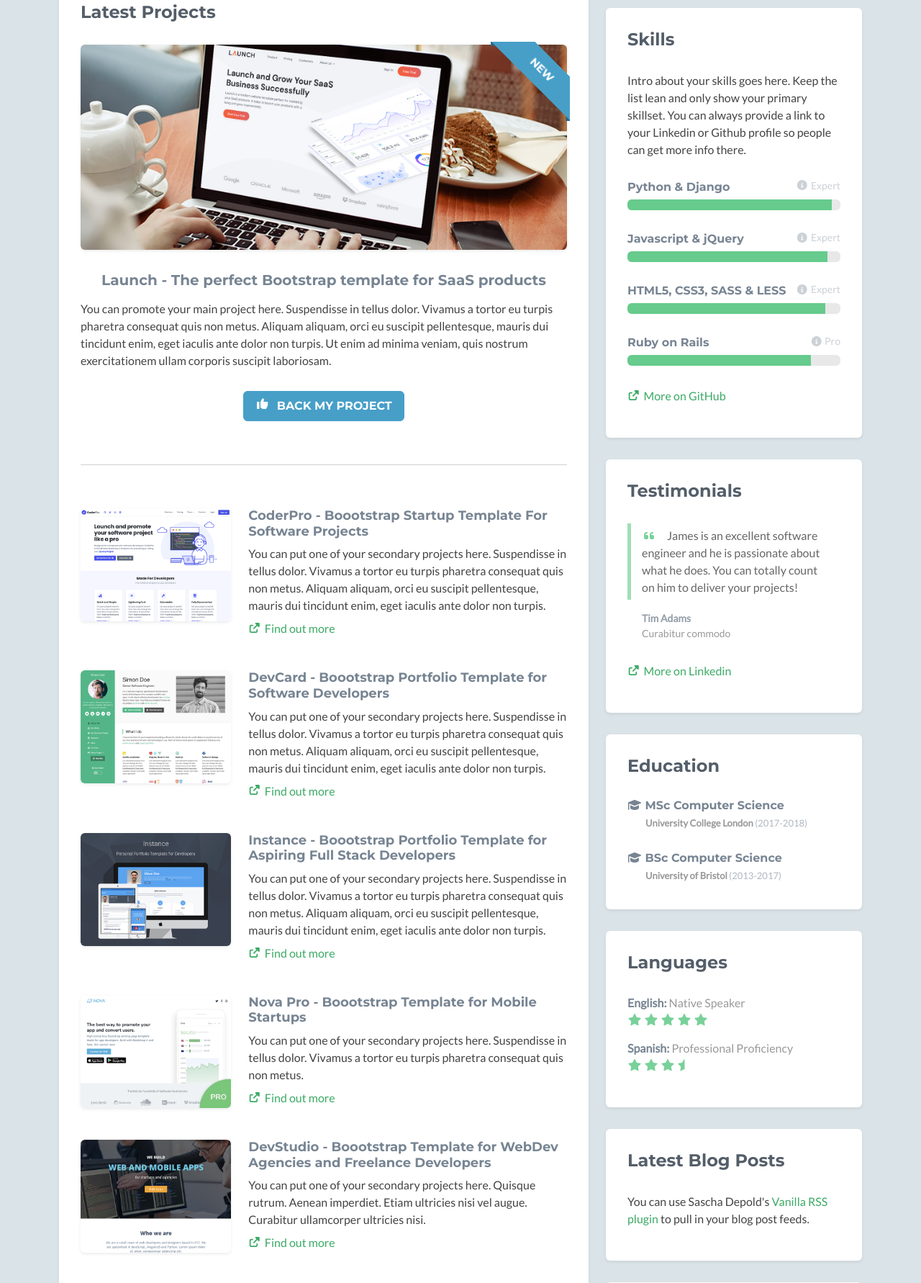
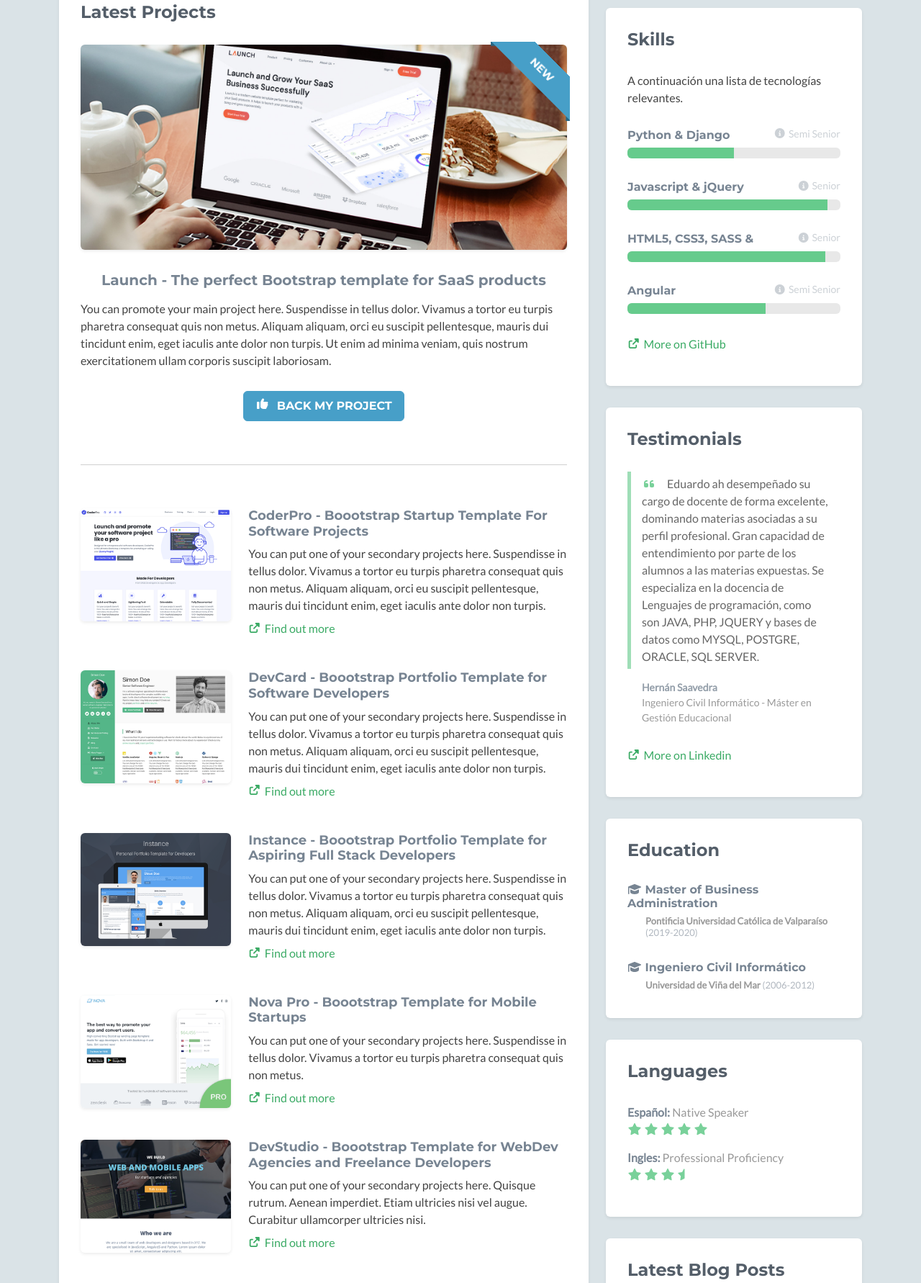
Before and after one commit to eduzamorano/eduzamorano.github.io, a plain HTML site: page index.html in a window 1280 px wide. Shown: the part 538-2320 px from the top of the page at 72% size. Drawn offline with nearby package versions, Linux system fonts and the light colour scheme; no server answers; a script that the page names is missing; some icons are missing.

Commit message:
cambios logo y mas información

```diff
--- a/index.html
+++ b/index.html
@@ -36,16 +36,16 @@
         <div class="container">
 	        <div class="row align-items-center">
 			    <div class="col">
-		            <img class="profile-image img-fluid float-start rounded-circle" src="assets/images/profile.jpeg" alt="profile image"  />
+		            <img class="profile-image img-fluid float-start rounded-circle" src="assets/images/profile.png" width="180px" alt="profile image"  />
 		            <div class="profile-content">
 		                <h1 class="name">Eduardo Zamorano Orrego</h1>
 		                <h2 class="desc">Software Developer</h2>
 		                <ul class="social list-inline">
-		                    <li class="list-inline-item"><a href="#"><i class="fab fa-twitter"></i></a></li>
-		                    <li class="list-inline-item"><a href="#"><i class="fab fa-linkedin-in"></i></a></li>
-		                    <li class="list-inline-item"><a href="#"><i class="fab fa-github-alt"></i></a></li>
+		                    <li class="list-inline-item"><a href="http://twitter.com/eduzamorano"><i class="fab fa-twitter"></i></a></li>
+		                    <li class="list-inline-item"><a href="https://www.linkedin.com/in/eduardozamorano/"><i class="fab fa-linkedin-in"></i></a></li>
+		                    <li class="list-inline-item"><a href="https://github.com/eduzamorano/"><i class="fab fa-github-alt"></i></a></li>
 		                    <li class="list-inline-item"><a href="#"><i class="fab fa-stack-overflow"></i></a></li>
-		                    <li class="list-inline-item last-item"><a href="#"><i class="fab fa-codepen"></i></a></li>
+		                    <li class="list-inline-item last-item"><a href="https://codepen.io/eduzamorano"><i class="fab fa-codepen"></i></a></li>
 		                </ul>
 		            </div><!--//profile-->
 			    </div><!--//col-->
@@ -240,40 +240,40 @@
                         <h2 class="heading">Skills</h2>
                         <div class="content">
                             <p class="intro">
-                                Intro about your skills goes here. Keep the list lean and only show your primary skillset. You can always provide a link to your Linkedin or Github profile so people can get more info there.</p>
+                                A continuación una lista de tecnologías relevantes.</p>
 
                             <div class="skillset">
 
                                 <div class="item">
-                                    <h3 class="level-title">Python &amp; Django<span class="level-label" data-bs-toggle="tooltip" data-bs-placement="left" title="You can use the tooltip to explain more about your skill level..."><i class="fas fa-info-circle"></i>Expert</span></h3>
+                                    <h3 class="level-title">Python &amp; Django<span class="level-label" data-bs-toggle="tooltip" data-bs-placement="left" title="You can use the tooltip to explain more about your skill level..."><i class="fas fa-info-circle"></i>Semi Senior</span></h3>
 
                                     <div class="level-bar progress">
-									    <div class="progress-bar level-bar-inner" role="progressbar" style="width: 96%" aria-valuenow="96"  aria-valuemin="0" aria-valuemax="96"></div>
+									    <div class="progress-bar level-bar-inner" role="progressbar" style="width: 50%" aria-valuenow="50"  aria-valuemin="0" aria-valuemax="50"></div>
 									</div><!--//level-bar-->
                                 </div><!--//item-->
 
                                 <div class="item">
-                                    <h3 class="level-title">Javascript &amp; jQuery<span class="level-label" data-bs-toggle="tooltip" data-bs-placement="left" title="You can use the tooltip to explain more about your skill level..."><i class="fas fa-info-circle"></i>Expert</span></h3>
+                                    <h3 class="level-title">Javascript &amp; jQuery<span class="level-label" data-bs-toggle="tooltip" data-bs-placement="left" title="You can use the tooltip to explain more about your skill level..."><i class="fas fa-info-circle"></i>Senior</span></h3>
                                     <div class="level-bar progress">
 									    <div class="progress-bar level-bar-inner" role="progressbar" style="width: 94%" aria-valuenow="94"  aria-valuemin="0" aria-valuemax="94"></div>
 									</div><!--//level-bar-->
                                 </div><!--//item-->
 
                                 <div class="item">
-                                    <h3 class="level-title">HTML5, CSS3, SASS &amp; LESS<span class="level-label" data-bs-toggle="tooltip" data-bs-placement="left" title="You can use the tooltip to explain more about your skill level..."><i class="fas fa-info-circle"></i>Expert</span></h3>
+                                    <h3 class="level-title">HTML5, CSS3, SASS &amp; <span class="level-label" data-bs-toggle="tooltip" data-bs-placement="left" title="You can use the tooltip to explain more about your skill level..."><i class="fas fa-info-circle"></i>Senior</span></h3>
                                     <div class="level-bar progress">
 									    <div class="progress-bar level-bar-inner" role="progressbar" style="width: 93%" aria-valuenow="93"  aria-valuemin="0" aria-valuemax="96"></div>
 									</div><!--//level-bar-->
                                 </div><!--//item-->
 
                                 <div class="item">
-                                    <h3 class="level-title">Ruby on Rails<span class="level-label" data-bs-toggle="tooltip" data-placement="left" title="You can use the tooltip to explain more about your skill level..."><i class="fas fa-info-circle"></i>Pro</span></h3>
+                                    <h3 class="level-title">Angular<span class="level-label" data-bs-toggle="tooltip" data-placement="left" title="You can use the tooltip to explain more about your skill level..."><i class="fas fa-info-circle"></i>Semi Senior</span></h3>
                                     <div class="level-bar progress">
-									    <div class="progress-bar level-bar-inner" role="progressbar" style="width: 86%" aria-valuenow="86"  aria-valuemin="0" aria-valuemax="96"></div>
+									    <div class="progress-bar level-bar-inner" role="progressbar" style="width: 65%" aria-valuenow="86"  aria-valuemin="0" aria-valuemax="96"></div>
 									</div><!--//level-bar-->
                                 </div><!--//item-->
 
-                                <p><a class="more-link" href="#"><i class="fas fa-external-link-alt"></i>More on GitHub</a></p>
+                                <p><a class="more-link" href="https://github.com/eduzamorano/" target="_blank"><i class="fas fa-external-link-alt"></i>More on GitHub</a></p>
                             </div>
                         </div><!--//content-->
                     </div><!--//section-inner-->
@@ -285,12 +285,12 @@
                         <div class="content">
                             <div class="item">
                                 <blockquote class="quote">
-                                    <p><i class="fas fa-quote-left"></i>James is an excellent software engineer and he is passionate about what he does. You can totally count on him to deliver your projects!</p>
+                                    <p><i class="fas fa-quote-left"></i>Eduardo ah desempeñado su cargo de docente de forma excelente, dominando materias asociadas a su perfil profesional. Gran capacidad de entendimiento por parte de los alumnos a las materias expuestas. Se especializa en la docencia de Lenguajes de programación, como son JAVA, PHP, JQUERY y bases de datos como MYSQL, POSTGRE, ORACLE, SQL SERVER.</p>
                                 </blockquote>
-                                <p class="source"><span class="name">Tim Adams</span><br /><span class="title">Curabitur commodo</span></p>
+                                <p class="source"><span class="name">Hernán Saavedra</span><br /><span class="title">Ingeniero Civil Informático - Máster en Gestión Educacional</span></p>
                             </div><!--//item-->
 
-                            <p><a class="more-link" href="#"><i class="fas fa-external-link-alt"></i>More on Linkedin</a></p>
+                            <p><a class="more-link" href="https://www.linkedin.com/in/eduardozamorano/" target="_blank"><i class="fas fa-external-link-alt"></i>More on Linkedin</a></p>
 
                         </div><!--//content-->
                     </div><!--//section-inner-->
@@ -301,12 +301,12 @@
                         <h2 class="heading">Education</h2>
                         <div class="content">
                             <div class="item">
-                                <h3 class="title"><i class="fas fa-graduation-cap"></i> MSc Computer Science</h3>
-                                <h4 class="university">University College London <span class="year">(2017-2018)</span></h4>
+                                <h3 class="title"><i class="fas fa-graduation-cap"></i> Master of Business Administration</h3>
+                                <h4 class="university">Pontificia Universidad Católica de Valparaíso <span class="year">(2019-2020)</span></h4>
                             </div><!--//item-->
                             <div class="item">
-                                <h3 class="title"><i class="fas fa-graduation-cap"></i> BSc Computer Science</h3>
-                                <h4 class="university">University of Bristol <span class="year">(2013-2017)</span></h4>
+                                <h3 class="title"><i class="fas fa-graduation-cap"></i> Ingeniero Civil Informático</h3>
+                                <h4 class="university">Universidad de Viña del Mar <span class="year">(2006-2012)</span></h4>
                             </div><!--//item-->
                         </div><!--//content-->
                     </div><!--//section-inner-->
@@ -318,11 +318,11 @@
                         <div class="content">
                             <ul class="list-unstyled">
                                 <li class="item">
-                                    <span class="title"><strong>English:</strong></span>
+                                    <span class="title"><strong>Español:</strong></span>
                                     <span class="level">Native Speaker <br class="visible-xs"/><i class="fas fa-star"></i> <i class="fas fa-star"></i> <i class="fas fa-star"></i> <i class="fas fa-star"></i> <i class="fas fa-star"></i> </span>
                                 </li><!--//item-->
                                 <li class="item">
-                                    <span class="title"><strong>Spanish:</strong></span>
+                                    <span class="title"><strong>Ingles:</strong></span>
                                     <span class="level">Professional Proficiency <br class="visible-sm visible-xs"/><i class="fas fa-star"></i> <i class="fas fa-star"></i> <i class="fas fa-star"></i> <i class="fas fa-star-half"></i></span>
                                 </li><!--//item-->
                             </ul>
```
Also changed, not shown: assets/images/profile.png (added), assets/images/profile1.jpeg (renamed from assets/images/profile.jpeg), 2 other files.
